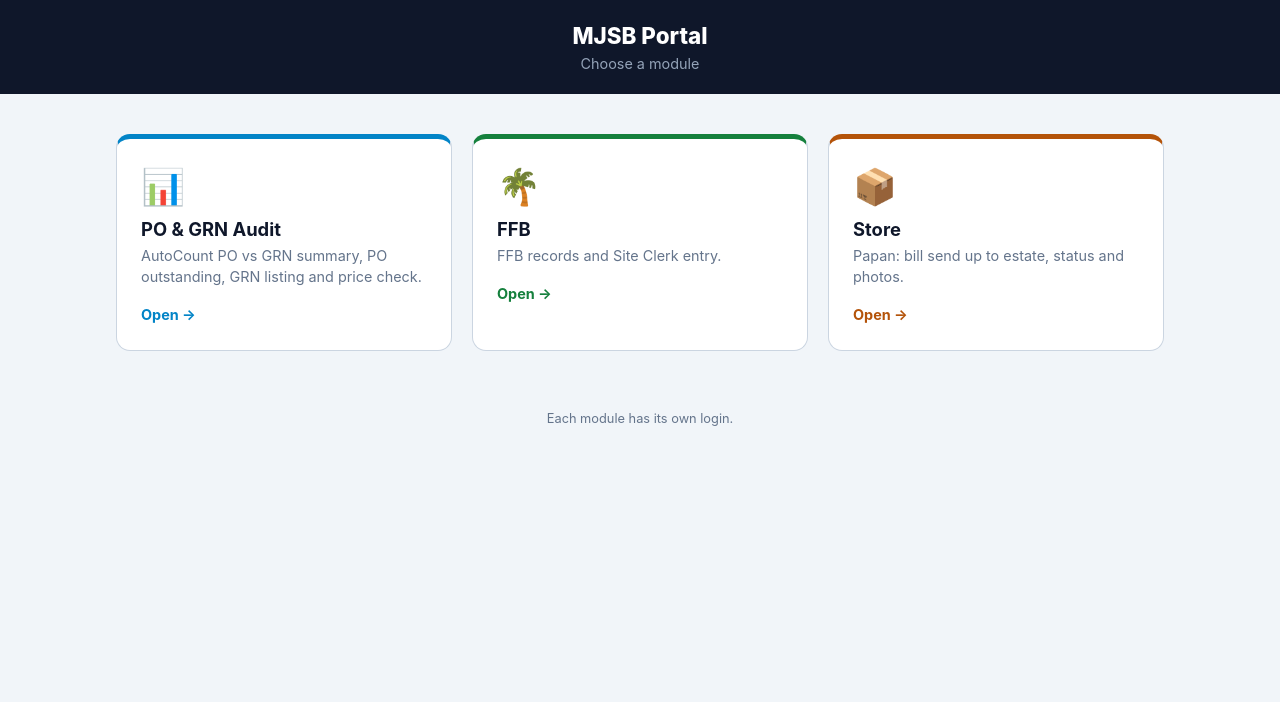
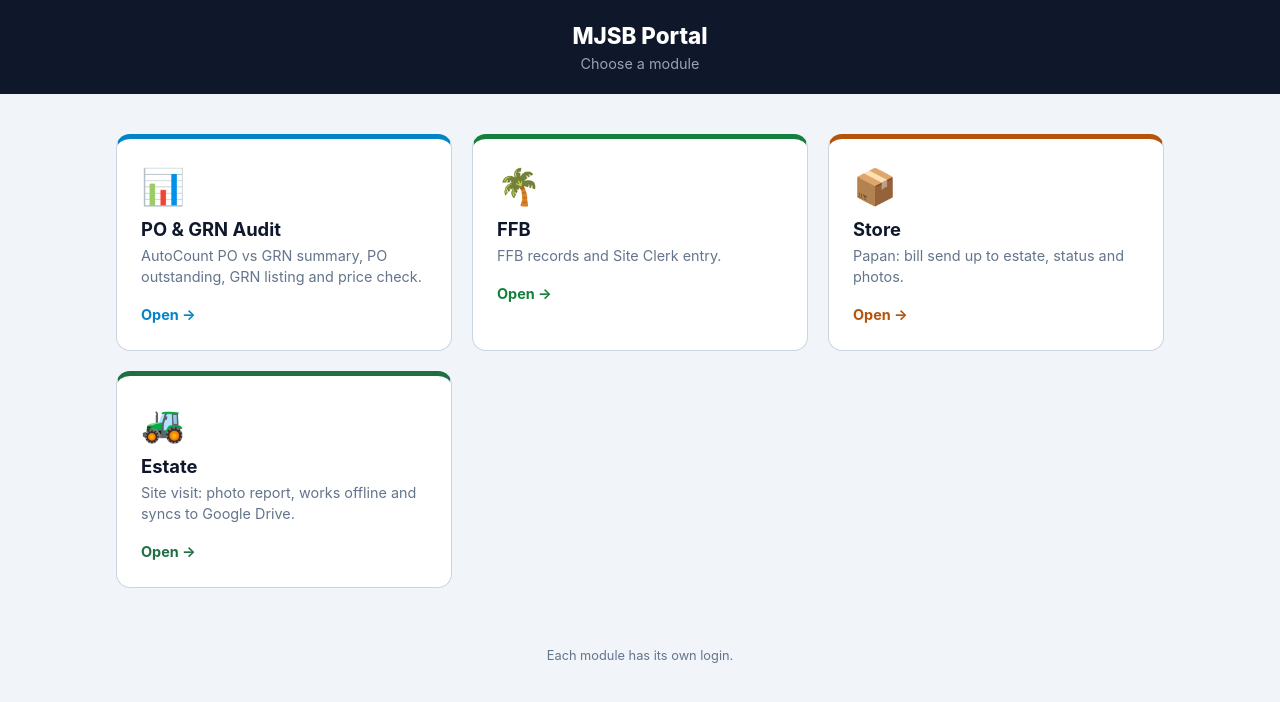
Before and after one commit to MJSB-LEE/MJSB-LEE.github.io, a plain HTML site: page index.html in a window 1280 px wide. Drawn offline with Linux system fonts and the light colour scheme.

Commit message:
Update index.html

```diff
--- a/index.html
+++ b/index.html
@@ -37,6 +37,7 @@ const MODULES = [
   { icon:'📊', name:'PO & GRN Audit', desc:'AutoCount PO vs GRN summary, PO outstanding, GRN listing and price check.', link:'po/',  color:'#0284c7' },
   { icon:'🌴', name:'FFB',            desc:'FFB records and Site Clerk entry.',                                       link:'RALLFALL-FFB/', color:'#15803d' },
   { icon:'📦', name:'Store',          desc:'Papan: bill send up to estate, status and photos.',                       link:'store/', color:'#b45309' },
+  { icon:'🚜', name:'Estate',         desc:'Site visit: photo report, works offline and syncs to Google Drive.',      link:'estate/', color:'#1f6f43' },
 ];
 document.getElementById('mods').innerHTML = MODULES.map(m => m.soon
   ? `<div class="card soon" style="--c:${m.color}"><div class="icon">${m.icon}</div><h2>${m.name}</h2><p>${m.desc}</p><span class="go">Coming soon</span></div>`
```
